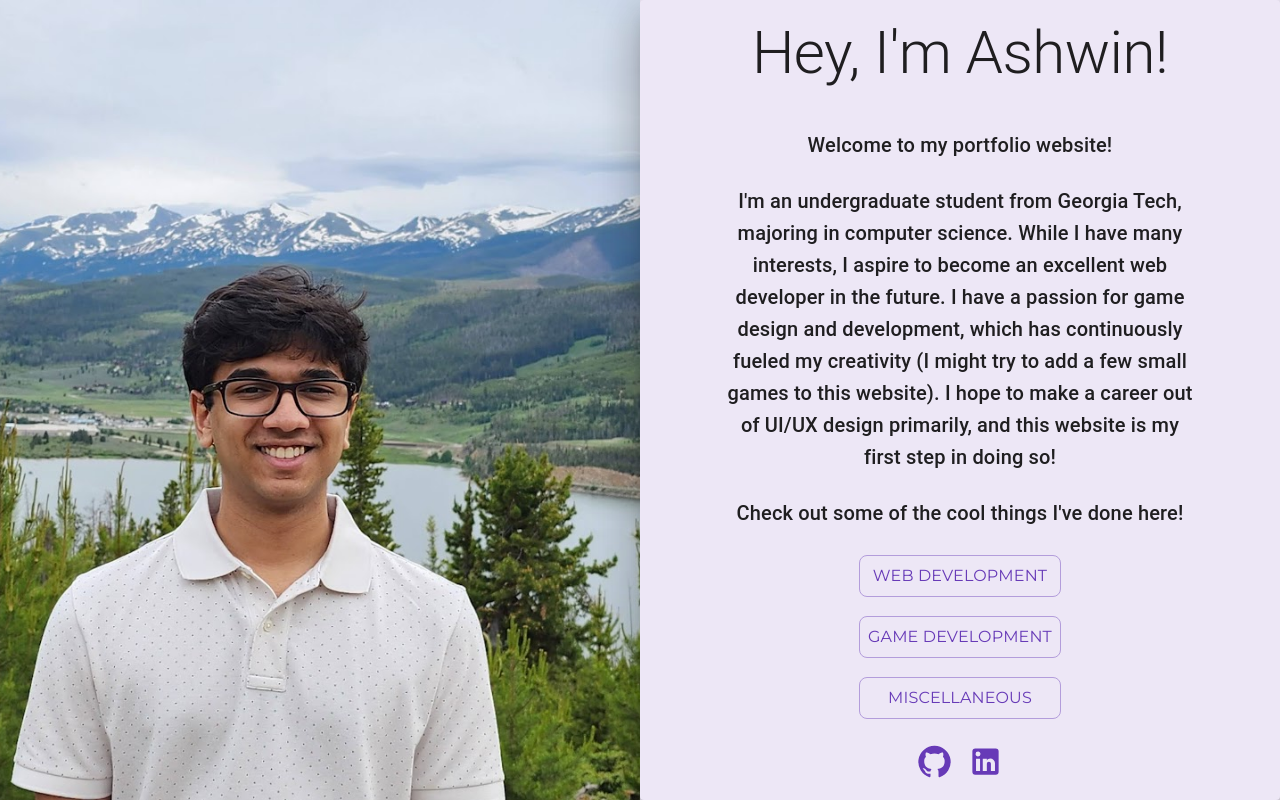
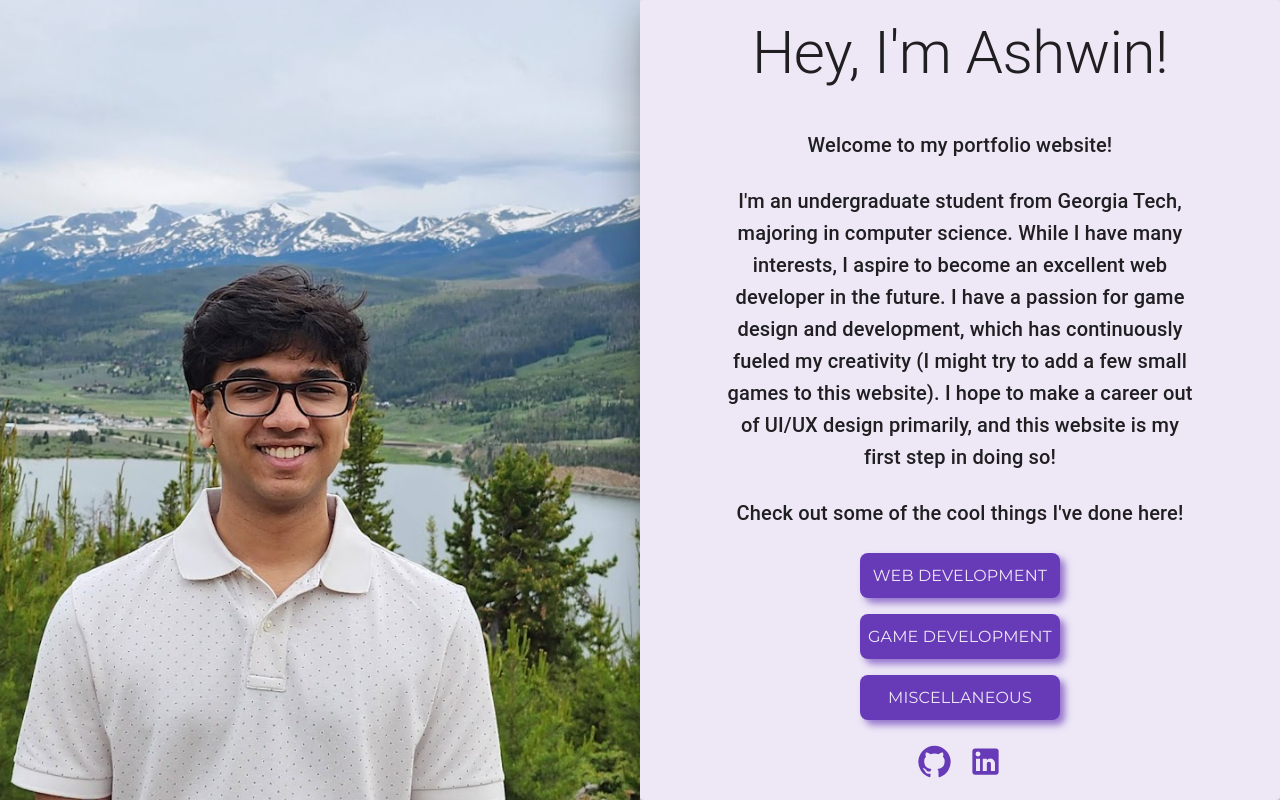
Before and after one commit to ashu-jay/ashu-jay.github.io, a React (Create React App) app: page /#/ in a window 1280 px wide. Built offline with nearby package versions, Linux system fonts and the light colour scheme.

Commit message:
Update landing buttons

```diff
--- /dev/null
+++ b/src/components/LandingButton.jsx
@@ -0,0 +1,62 @@
+import { Box, Typography, useTheme } from "@mui/material";
+import { motion } from "framer-motion";
+
+const LandingButton = ({ children, onClick }) => {
+  const theme = useTheme();
+
+  const menuItemVariants = {
+    initial: {
+      scale: 1,
+      backgroundColor: theme.palette.primary[500],
+      boxShadow: `5px 5px 7px ${theme.palette.primary[300]}`,
+    },
+    hover: {
+      scale: 0.95,
+      backgroundColor: theme.palette.primary[500],
+      boxShadow: "none",
+      transition: {
+        duration: 0.1,
+        ease: "easeInOut",
+      },
+    },
+  };
+
+  const menuItemStyle = {
+    borderRadius: "8px",
+    width: "200px",
+    height: "45px",
+    alignItems: "center",
+    justifyContent: "center",
+    cursor: "pointer",
+    display: "flex",
+  };
+
+  return (
+    <Box
+      display={"flex"}
+      width={"205px"}
+      height={"45px"}
+      justifyContent={"center"}
+      alignItems={"center"}
+      onClick={onClick}
+    >
+      <motion.div
+        style={menuItemStyle}
+        initial={"initial"}
+        animate={"animate"}
+        whileHover={"hover"}
+        variants={menuItemVariants}
+      >
+        <Typography
+          variant="body1"
+          color={theme.palette.primary[50]}
+          fontFamily={"Montserrat, Arial, sans-serif"}
+        >
+          {children}
+        </Typography>
+      </motion.div>
+    </Box>
+  );
+};
+
+export default LandingButton;
--- a/src/pages/Landing.jsx
+++ b/src/pages/Landing.jsx
@@ -2,9 +2,9 @@ import React, { useState, useEffect } from "react";
 import { Box, Paper, Stack, Typography, useMediaQuery } from "@mui/material";
 import { useNavigate } from "react-router-dom";
 import { AnimatePresence, motion } from "framer-motion";
-import MenuItem from "../components/MenuItem";
 import GitHubIcon from "../components/GitHubIcon";
 import LinkedInIcon from "../components/LinkedInIcon";
+import LandingButton from "../components/LandingButton";
 
 const Landing = () => {
   const [expanded, setExpanded] = useState(false);
@@ -98,31 +98,21 @@ const Landing = () => {
                   >
                     Check out the old version!
                   </Button> */}
-                  <Stack
-                    direction={isMobile ? "column" : "column"}
-                    gap={2}
-                    flexWrap={"wrap"}
-                    justifyContent={"center"}
-                  >
-                    <MenuItem
+                  <Stack gap={2} flexWrap={"wrap"} justifyContent={"center"}>
+                    <LandingButton
                       onClick={() => handleClick("/web-development")}
-                      border
                     >
                       WEB DEVELOPMENT
-                    </MenuItem>
+                    </LandingButton>
 
-                    <MenuItem
+                    <LandingButton
                       onClick={() => handleClick("/game-development")}
-                      border
                     >
                       GAME DEVELOPMENT
-                    </MenuItem>
-                    <MenuItem
-                      onClick={() => handleClick("/other-stuff")}
-                      border
-                    >
+                    </LandingButton>
+                    <LandingButton onClick={() => handleClick("/other-stuff")}>
                       MISCELLANEOUS
-                    </MenuItem>
+                    </LandingButton>
                   </Stack>
                   <Stack direction={"row"} gap={2}>
                     <GitHubIcon color={"primary.500"} />
--- a/src/pages/game/GameDev.jsx
+++ b/src/pages/game/GameDev.jsx
@@ -4,7 +4,7 @@ import Header from "../../components/Header";
 import { useNavigate } from "react-router-dom";
 import { useState } from "react";
 import ContentCard from "../../components/ContentCard";
-import { deepPurple, green, grey } from "@mui/material/colors";
+import { deepPurple, green, grey, purple } from "@mui/material/colors";
 
 const GameDev = () => {
   const [isExiting, setIsExiting] = useState(false);
@@ -87,8 +87,8 @@ const GameDev = () => {
             />
             <ContentCard
               title={"Space Madness"}
-              color={deepPurple[500]}
-              shadow={deepPurple[300]}
+              color={purple[500]}
+              shadow={purple[300]}
               onClick={() => handleNavClick("/game-development/space-madness")}
             />
           </Stack>
--- a/src/pages/game/SpaceMadness.jsx
+++ b/src/pages/game/SpaceMadness.jsx
@@ -3,7 +3,7 @@ import { AnimatePresence, motion } from "framer-motion";
 import Header from "../../components/Header";
 import { useNavigate } from "react-router-dom";
 import { useState } from "react";
-import { deepPurple, purple } from "@mui/material/colors";
+import { deepPurple, pink, purple } from "@mui/material/colors";
 
 const SpaceMadness = () => {
   const [isExiting, setIsExiting] = useState(false);
@@ -33,13 +33,13 @@ const SpaceMadness = () => {
           animate={{ opacity: 1 }}
           exit={{ opacity: 0 }}
           transition={{ duration: 0.3 }}
-          style={{ backgroundColor: deepPurple[50], minHeight: "100vh" }}
+          style={{ backgroundColor: purple[50], minHeight: "100vh" }}
         >
           <Header
             handleNavClick={handleNavClick}
             side
-            color={deepPurple}
-            secondary={purple}
+            color={purple}
+            secondary={pink}
           />
           <Stack
             direction={"column"}
```
